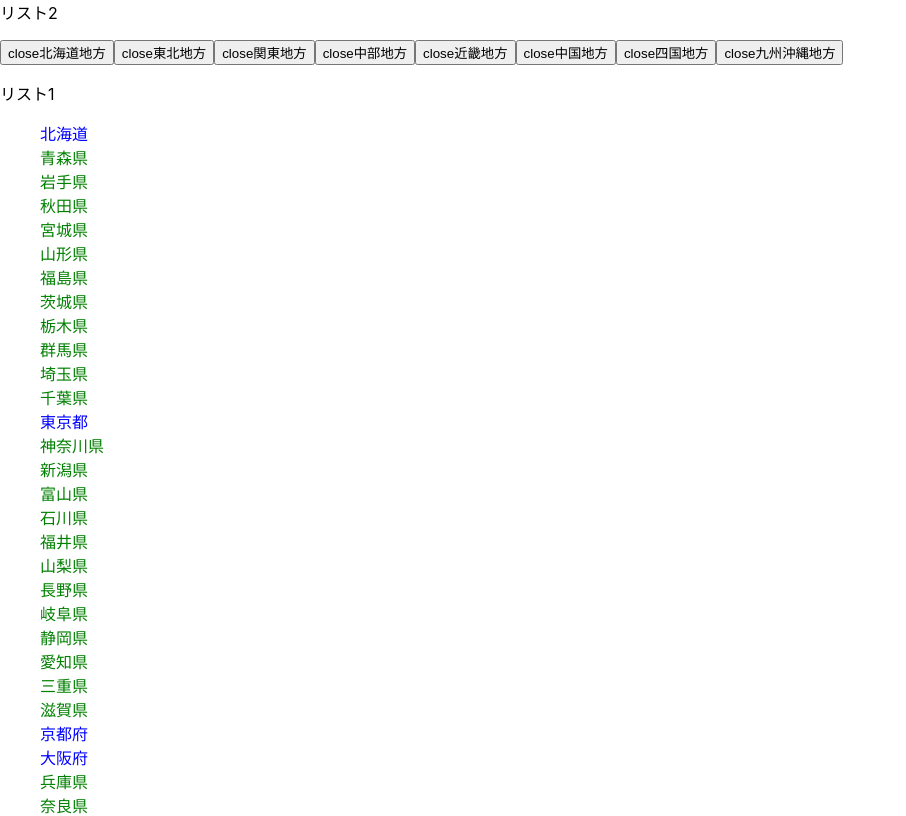
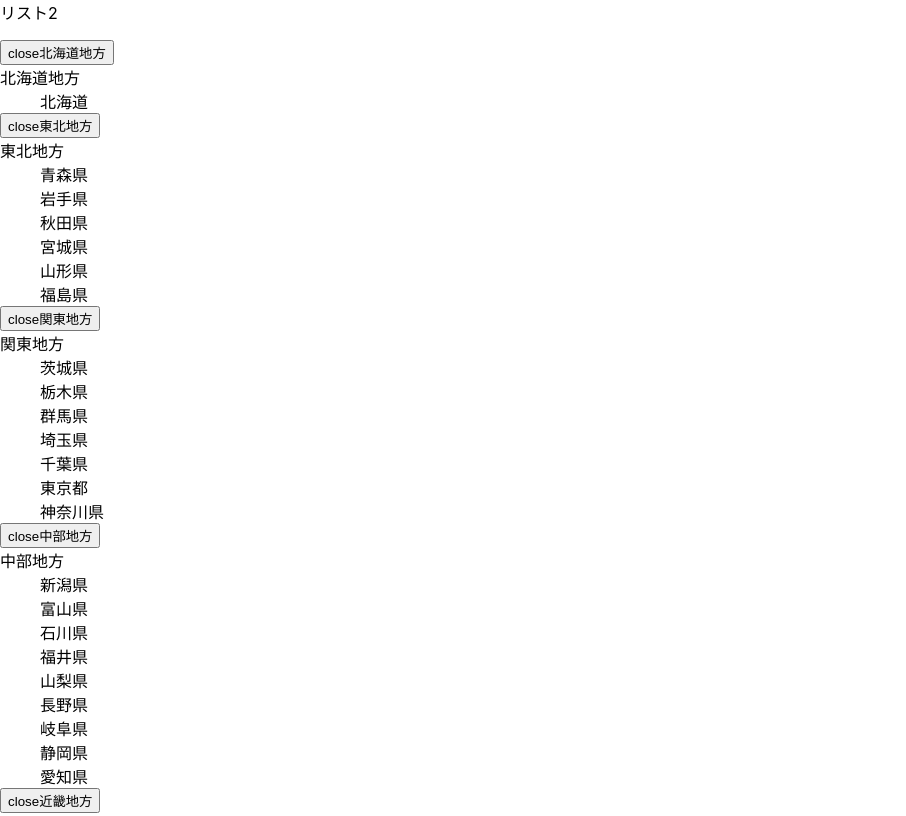
Before and after one commit to spi-kbs/dx47ts, a React (Create React App) app: page / in a window 1280 px wide. Shown: the top 816 px of the page, without its empty margins (0-906 px from the left). Built offline with nearby package versions, Linux system fonts and the light colour scheme.

Commit message:
アコーディオンの内容表示
アコーディオンの内容が表示されるようにしました。

```diff
--- a/src/List2.tsx
+++ b/src/List2.tsx
@@ -33,7 +33,14 @@ function List2() {
         if (isOpen) {
           return <button onClick={() => setOpenRegionNames(openRegionNames.filter((openRegion) => openRegion !== name))}>oepn{name}</button>
         } else {
-          return <button onClick={() => setOpenRegionNames(openRegionNames.concat(name))}>close{name}</button>
+          return (
+            <React.Fragment>
+              <button onClick={() => setOpenRegionNames(openRegionNames.concat(name))}>
+                close{name}
+              </button>
+              <RegionListItem name={name} area={area} key={i} />
+            </React.Fragment>
+          )
         }
 
         // return  (
```
